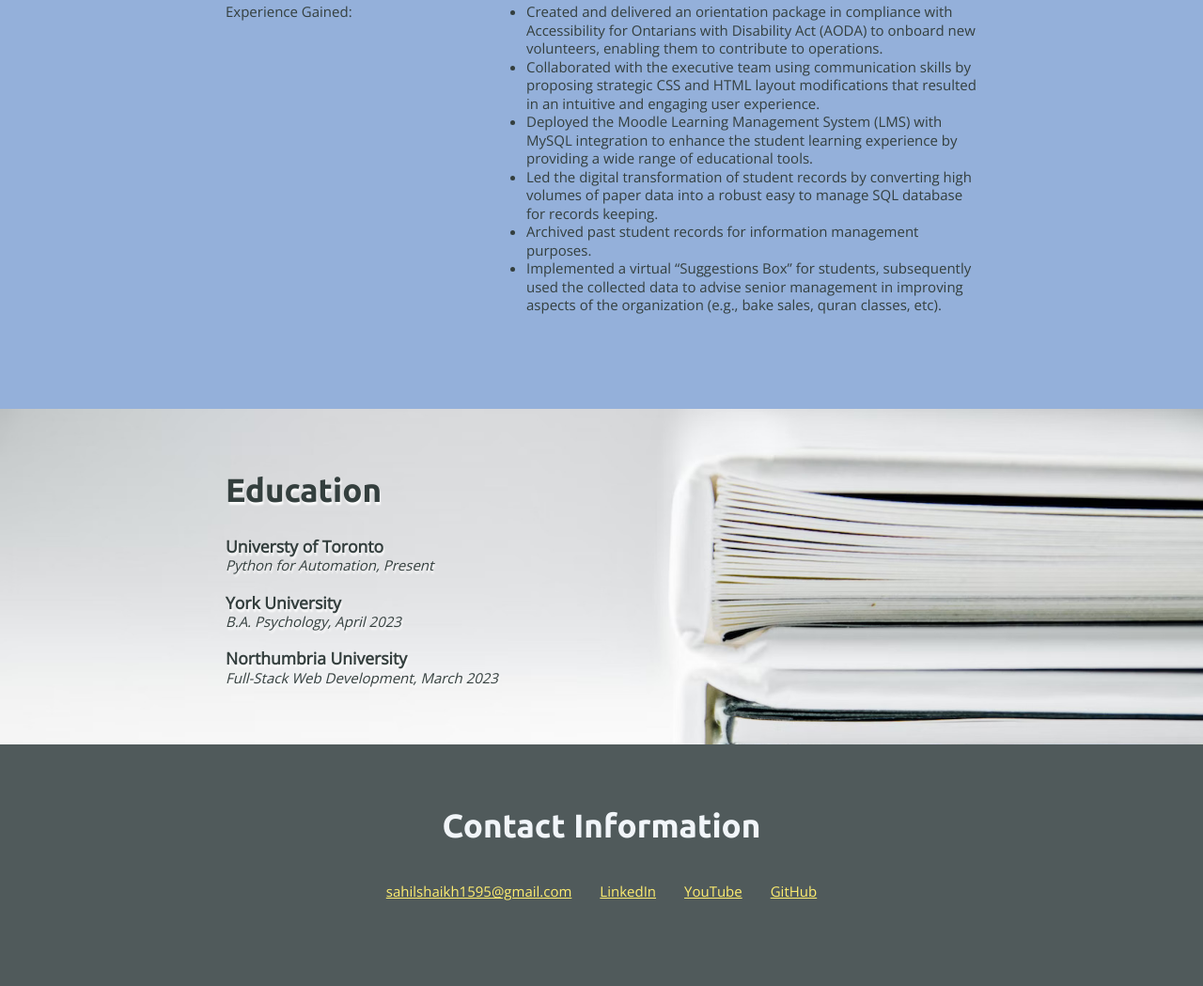
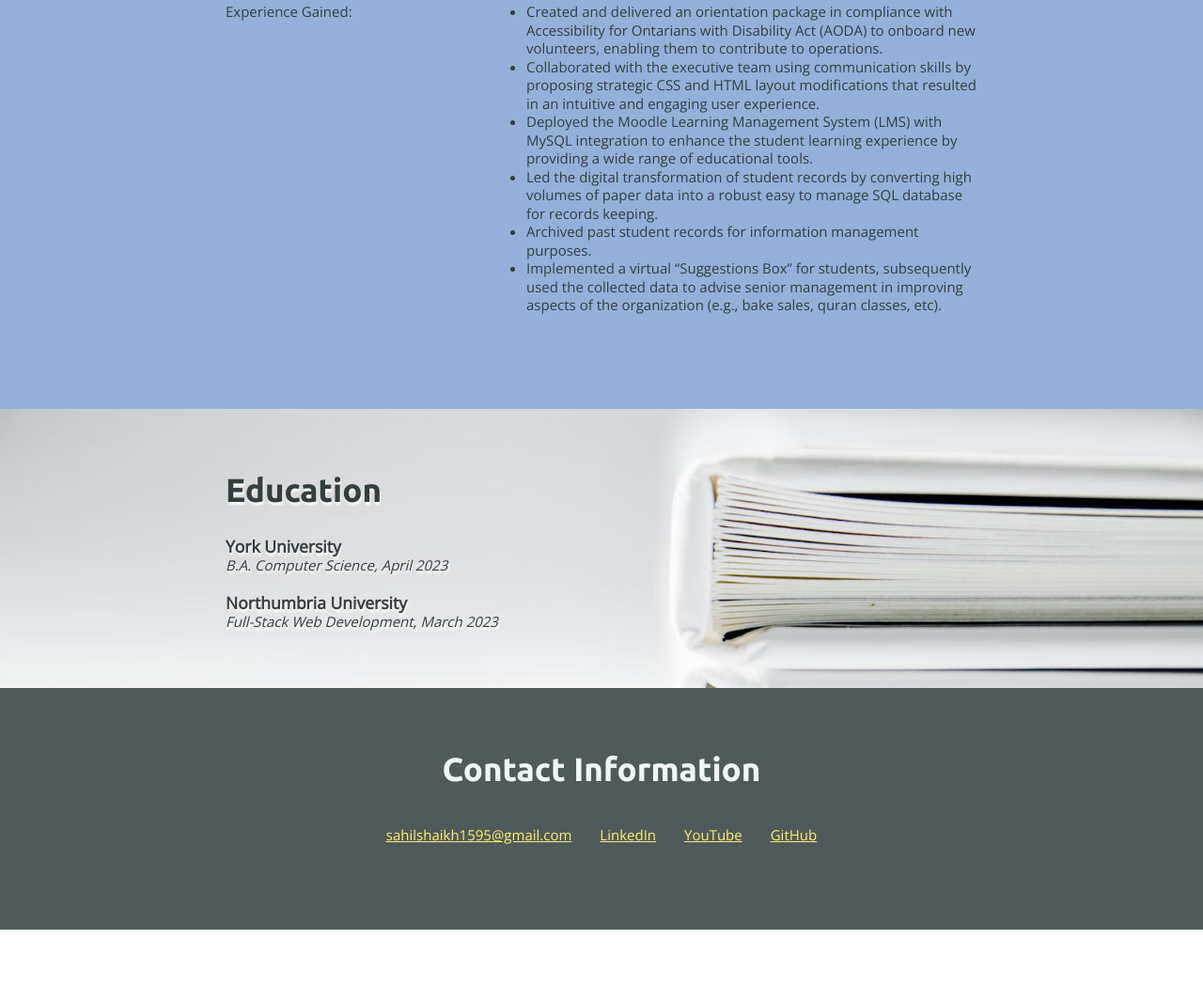
Before and after one commit to Shaikh1595/portfolio_shaikh, a plain HTML site: page index.html in a window 1280 px wide. Shown: the part 2630-3679 px from the top of the page at 94% size. After the commit the page ends 3619 px from the top, so only its background shows below. Drawn offline with nearby package versions, Linux system fonts and the light colour scheme.

Commit message:
Add files via upload

```diff
--- a/index.html
+++ b/index.html
@@ -334,13 +334,13 @@
         <div class="content-wrap item-details">
           <div class="shadow-wrapper">
             <h2>Education</h2>
-            <section>
+            <!-- <section>
               <h3>Universty of Toronto</h3>
               <p>Python for Automation, Present</p>
-            </section>
+            </section> -->
             <section>
               <h3>York University</h3>
-              <p>B.A. Psychology, April 2023</p>
+              <p>B.A. Computer Science, April 2023</p>
             </section>
             <section>
               <h3>Northumbria University</h3>
```
